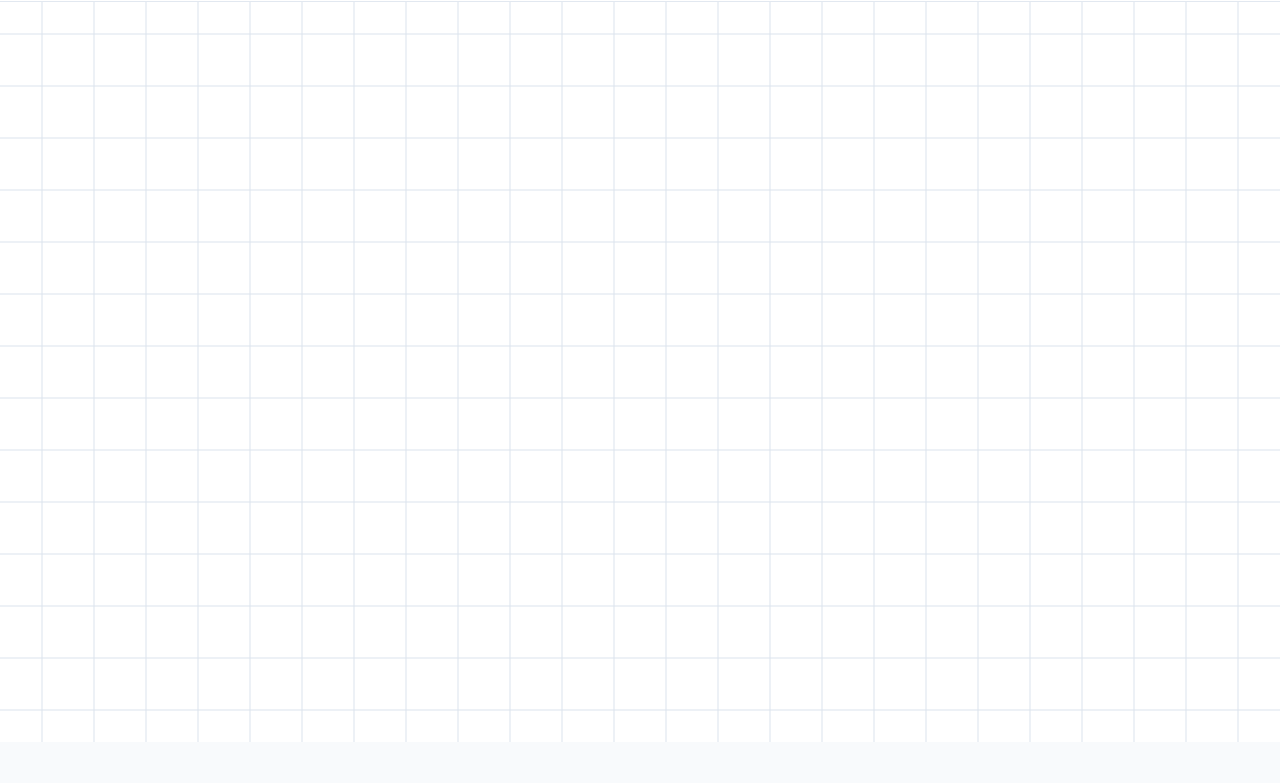
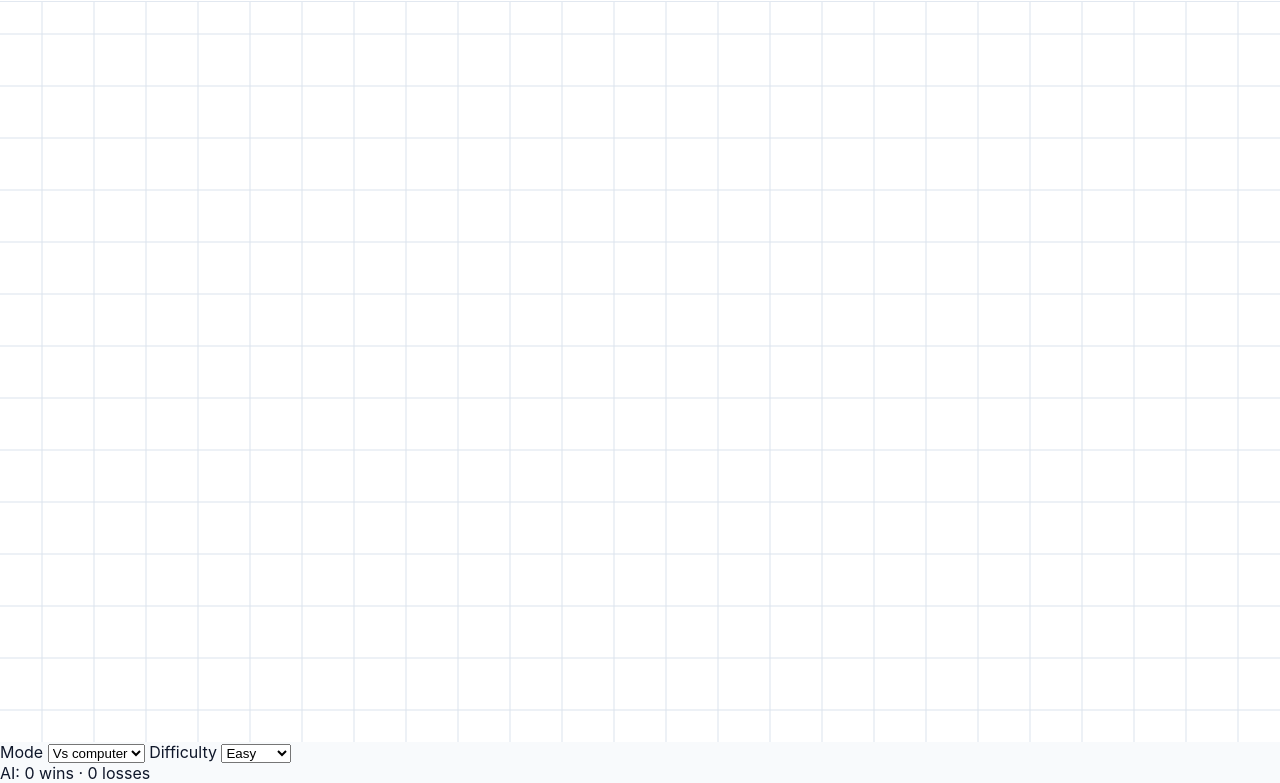
Before and after one commit to StanleyLl0yd/infinite-five, a website built with Vite: page index.html in a window 1280 px wide. Shown: the part 58-841 px from the top of the page. Before the commit the page ends 800 px from the top, so only its background shows below. Built offline with nearby package versions, Linux system fonts and the light colour scheme.

Commit message:
Add AI game controls

```diff
--- a/index.html
+++ b/index.html
@@ -15,15 +15,34 @@
           <span class="brand-symbol">∞5</span>
           <span class="brand-name">Infinite Five</span>
         </div>
-        <div id="status" class="status" aria-live="polite">X to move</div>
+        <div id="status" class="status" aria-live="polite">Your turn</div>
         <div class="actions">
           <button id="centerButton" type="button">Center</button>
+          <button id="undoButton" type="button">Undo</button>
           <button id="themeButton" type="button">Theme</button>
           <button id="newGameButton" type="button" class="primary">New game</button>
         </div>
       </header>
       <main class="game-shell">
         <canvas id="board" aria-label="Infinite Five game board"></canvas>
+        <section class="game-options" aria-label="Game options">
+          <label class="option-field">
+            <span>Mode</span>
+            <select id="modeSelect">
+              <option value="ai">Vs computer</option>
+              <option value="local">Two players</option>
+            </select>
+          </label>
+          <label id="difficultyField" class="option-field">
+            <span>Difficulty</span>
+            <select id="difficultySelect">
+              <option value="easy">Easy</option>
+              <option value="medium">Medium</option>
+              <option value="hard">Hard</option>
+            </select>
+          </label>
+          <div id="stats" class="stats" aria-live="polite">AI: 0 wins · 0 losses</div>
+        </section>
       </main>
     </div>
     <script type="module" src="/src/main.ts"></script>
```
